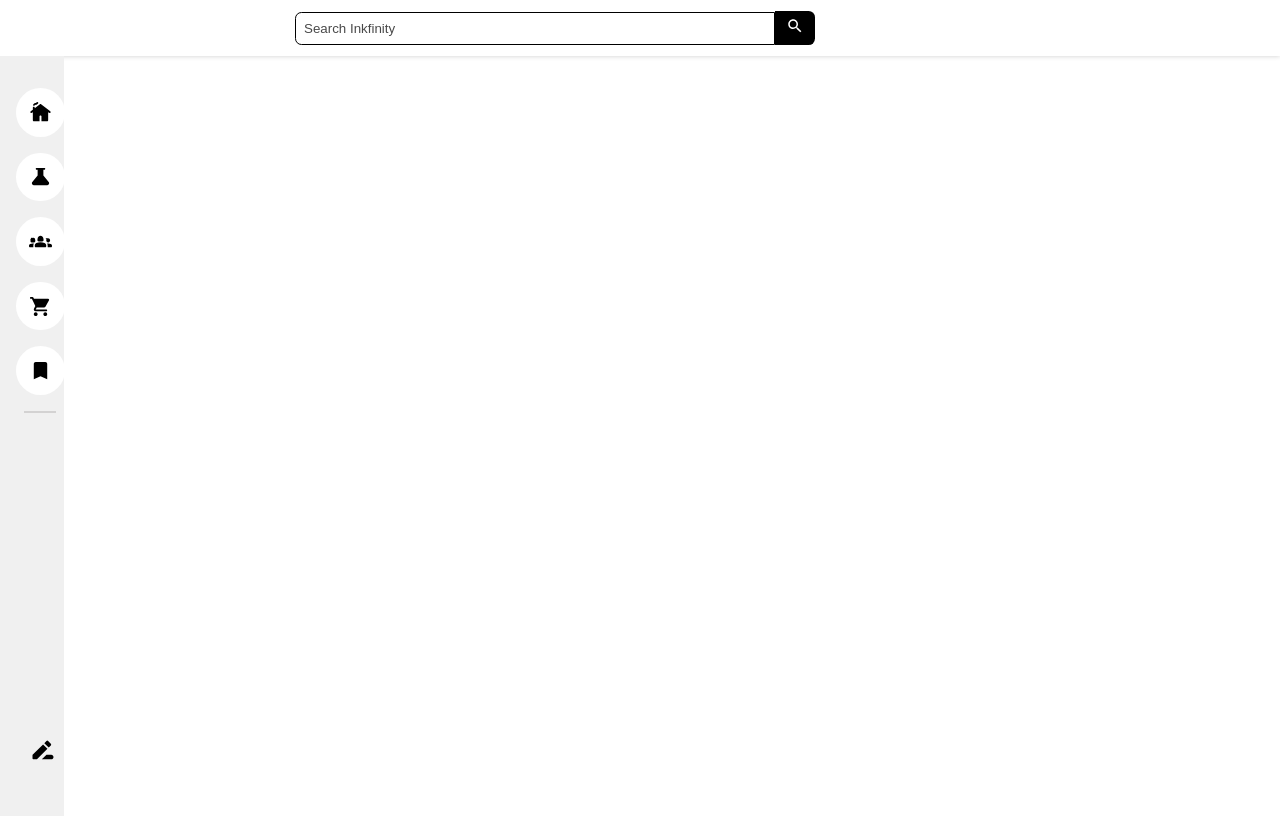
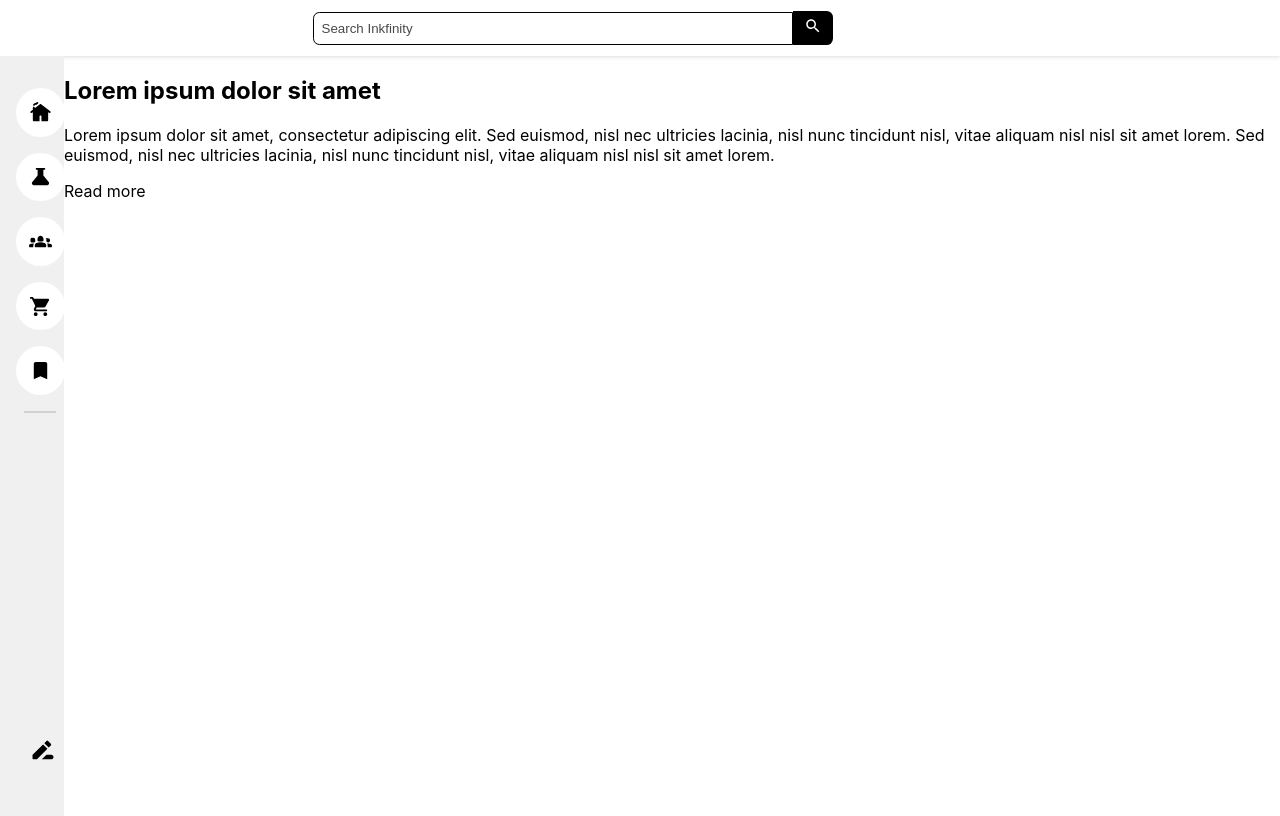
Before and after one commit to jeoffreyduke/choraji, a Next.js app: page / in a window 1280 px wide. Shown: the top 816 px of the page. Built offline with nearby package versions, Linux system fonts and the light colour scheme.

Commit message:
successfully passed the prop

```diff
--- a/components/Body.tsx
+++ b/components/Body.tsx
@@ -11,7 +11,11 @@ import {
 } from "@mui/icons-material/";
 import { Avatar, Tooltip } from "@mui/material";
 
-const Body = () => {
+interface BodyProps {
+  Midcomp: JSX.Element;
+}
+
+const Body = ({ Midcomp }: BodyProps) => {
   return (
     <div className={styles.Body}>
       <nav className={styles.nav}>
@@ -56,7 +60,7 @@ const Body = () => {
           <DriveFileRenameOutlineRounded sx={{ width: 28, height: 28 }} />
         </div>
       </nav>
-      <main className={styles.main}></main>
+      <main className={styles.main}>{Midcomp}</main>
     </div>
   );
 };
--- a/components/Header.tsx
+++ b/components/Header.tsx
@@ -15,10 +15,10 @@ function Header() {
           <Link href="/">
             <div className={styles.logo}>
               <Image
-                src="/assets/blogo.png"
+                src="/assets/logo.png"
                 alt="logo"
-                height={16}
-                width={70}
+                height={45}
+                width={105}
               />
             </div>
           </Link>
--- /dev/null
+++ b/components/Homecomp.tsx
@@ -0,0 +1,32 @@
+import React from "react";
+import styles from "../styles/Home.module.css";
+
+const Homecomp = () => {
+  return (
+    <div className={styles.Homecomp}>
+      <section className={styles.carousel}>
+        <div className={styles.carouselCon}>
+          <div className={styles.carouselItem}>
+            <div className={styles.carouselContent}>
+              <h2 className={styles.carousel__item__content__title}>
+                Lorem ipsum dolor sit amet
+              </h2>
+              <p className={styles.carousel__item__content__text}>
+                Lorem ipsum dolor sit amet, consectetur adipiscing elit. Sed
+                euismod, nisl nec ultricies lacinia, nisl nunc tincidunt nisl,
+                vitae aliquam nisl nisl sit amet lorem. Sed euismod, nisl nec
+                ultricies lacinia, nisl nunc tincidunt nisl, vitae aliquam nisl
+                nisl sit amet lorem.
+              </p>
+              <a href="#" className={styles.carousel__item__content__button}>
+                Read more
+              </a>
+            </div>
+          </div>
+        </div>
+      </section>
+    </div>
+  );
+};
+
+export default Homecomp;
--- a/pages/index.tsx
+++ b/pages/index.tsx
@@ -3,6 +3,7 @@ import Head from "next/head";
 import Image from "next/image";
 import Body from "../components/Body";
 import Header from "../components/Header";
+import Homecomp from "../components/Homecomp";
 import styles from "../styles/Home.module.css";
 
 const Home: NextPage = () => {
@@ -15,7 +16,7 @@ const Home: NextPage = () => {
       </Head>
 
       <Header />
-      <Body />
+      <Body Midcomp={<Homecomp />} />
     </div>
   );
 };
--- a/styles/Header.module.css
+++ b/styles/Header.module.css
@@ -16,8 +16,8 @@
 
 .logo {
   position: relative;
-  right: 22rem;
-  top: 1.2rem;
+  right: 21.5rem;
+  top: 0.2rem;
 }
 
 .search {
```
Also changed, not shown: public/assets/logo.png (added).
